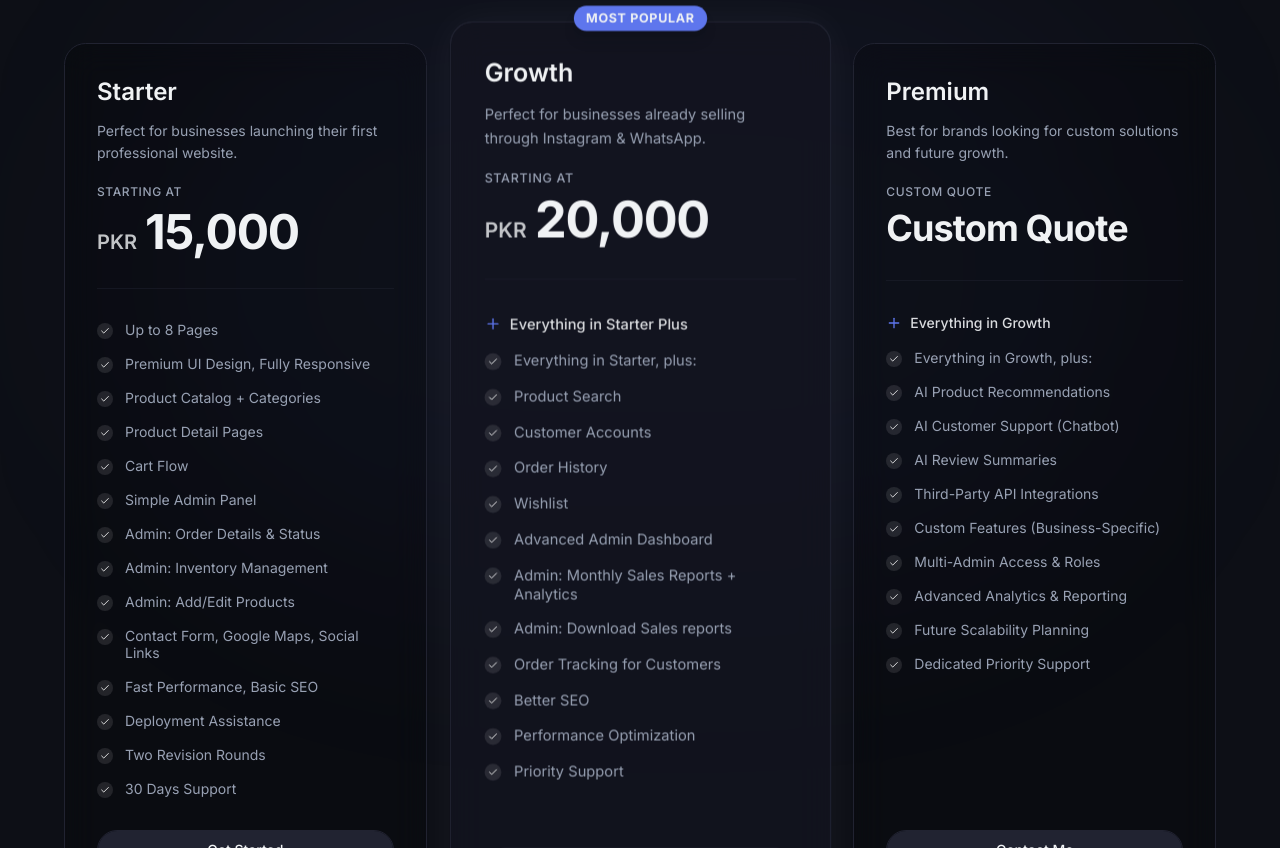
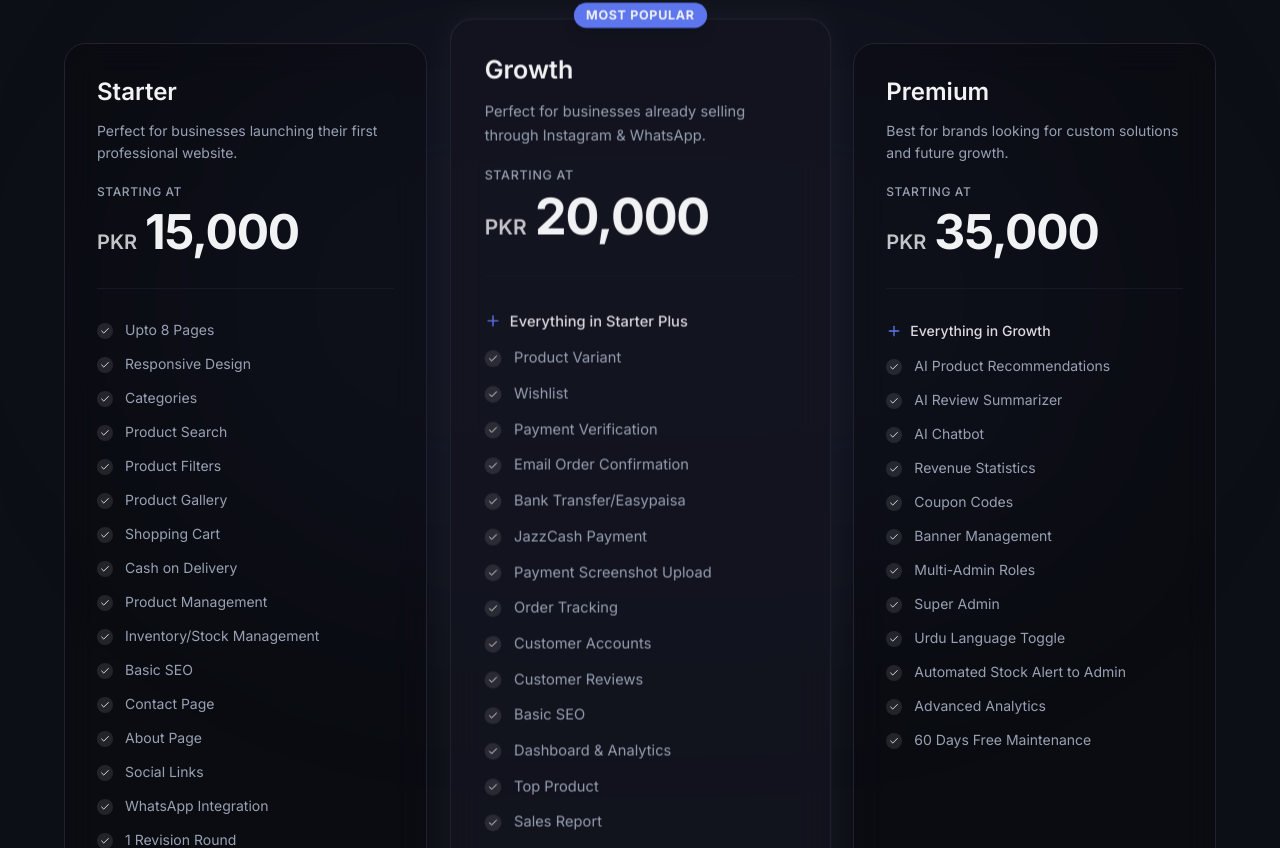
Before and after one commit to Muhammad-Bilal-Rafique/Portfolio, a Next.js app: page /business in a window 1280 px wide. Shown: the part 7072-7920 px from the top of the page. Built offline with nearby package versions, Linux system fonts and the light colour scheme.

Commit message:
feat: add pricing component with package details and WhatsApp integration

```diff
--- a/src/components/business/pricing.tsx
+++ b/src/components/business/pricing.tsx
@@ -30,20 +30,22 @@ const packages = [
     currency: "PKR",
     price: "15,000",
     features: [
-      "Up to 8 Pages",
-"Premium UI Design, Fully Responsive",
-"Product Catalog + Categories",
-"Product Detail Pages",
-"Cart Flow",
-"Simple Admin Panel",
-"Admin: Order Details & Status",
-"Admin: Inventory Management",
-"Admin: Add/Edit Products",
-"Contact Form, Google Maps, Social Links",
-"Fast Performance, Basic SEO",
-"Deployment Assistance",
-"Two Revision Rounds",
-"30 Days Support",
+      "Upto 8 Pages",
+      "Responsive Design",
+      "Categories",
+      "Product Search",
+      "Product Filters",
+      "Product Gallery",
+      "Shopping Cart",
+      "Cash on Delivery",
+      "Product Management",
+      "Inventory/Stock Management",
+      "Basic SEO",
+      "Contact Page",
+      "About Page",
+      "Social Links",
+      "WhatsApp Integration",
+      "1 Revision Round"
     ],
     buttonText: "Get Started",
     popular: false,
@@ -58,18 +60,23 @@ const packages = [
     price: "20,000",
     includesPrevious: "Everything in Starter Plus",
     features: [
-      "Everything in Starter, plus:",
-"Product Search",
+      "Product Variant",
+      "Wishlist",
+      "Payment Verification",
+      "Email Order Confirmation",
+      "Bank Transfer/Easypaisa",
+      "JazzCash Payment",
+      "Payment Screenshot Upload",
+      "Order Tracking",
       "Customer Accounts",
-"Order History",
-"Wishlist",
-"Advanced Admin Dashboard",
-"Admin: Monthly Sales Reports + Analytics",
-"Admin: Download Sales reports",
-"Order Tracking for Customers",
-"Better SEO",
-"Performance Optimization",
-"Priority Support",
+      "Customer Reviews",
+      "Basic SEO",
+      "Dashboard & Analytics",
+      "Top Product",
+      "Sales Report",
+      "Role Based Admin Accounts",
+      "2 Revision Rounds",
+      "30 Days Free Maintenance"
     ],
     buttonText: "Let's Build It",
     popular: true,
@@ -79,21 +86,23 @@ const packages = [
     name: "Premium",
     description:
       "Best for brands looking for custom solutions and future growth.",
-    priceLabel: "Custom Quote",
-    currency: "",
-    price: "",
+    priceLabel: "Starting at",
+    currency: "PKR",
+    price: "35,000",
     includesPrevious: "Everything in Growth",
     features: [
-      "Everything in Growth, plus:",
       "AI Product Recommendations",
-"AI Customer Support (Chatbot)",
-"AI Review Summaries",
-"Third-Party API Integrations",
-"Custom Features (Business-Specific)",
-"Multi-Admin Access & Roles",
-"Advanced Analytics & Reporting",
-"Future Scalability Planning",
-"Dedicated Priority Support",
+      "AI Review Summarizer",
+      "AI Chatbot",
+      "Revenue Statistics",
+      "Coupon Codes",
+      "Banner Management",
+      "Multi-Admin Roles",
+      "Super Admin",
+      "Urdu Language Toggle",
+      "Automated Stock Alert to Admin",
+      "Advanced Analytics",
+      "60 Days Free Maintenance"
     ],
     buttonText: "Contact Me",
     popular: false,
@@ -175,8 +184,7 @@ export default function Pricing() {
                 y: -8,
                 transition: { duration: 0.3, ease: "easeOut" },
               }}
-              className={`relative flex flex-col h-full rounded-2xl glass-panel p-8 transition-all duration-300 ${
-                pkg.popular
+              className={`relative flex flex-col h-full rounded-2xl glass-panel p-8 transition-all duration-300 ${pkg.popular
                   ? "border-ring/30 shadow-[0_0_40px_rgba(255,255,255,0.05)] lg:scale-105 z-10 bg-card/80"
                   : "border-white/5 hover:border-white/15 bg-black/20"
                 }`}
@@ -259,8 +267,7 @@ export default function Pricing() {
                 className={`${buttonVariants({
                   size: "lg",
                   variant: pkg.popular ? "default" : "secondary"
-  })} w-full mt-auto font-medium transition-all ${
-    pkg.popular ? "bg-primary text-primary-foreground hover:bg-primary/90 shadow-md" : ""
+                })} w-full mt-auto font-medium transition-all ${pkg.popular ? "bg-primary text-primary-foreground hover:bg-primary/90 shadow-md" : ""
                   }`}
               >
                 {pkg.buttonText}
```
Lines whose indentation alone changed are shown as unchanged.
